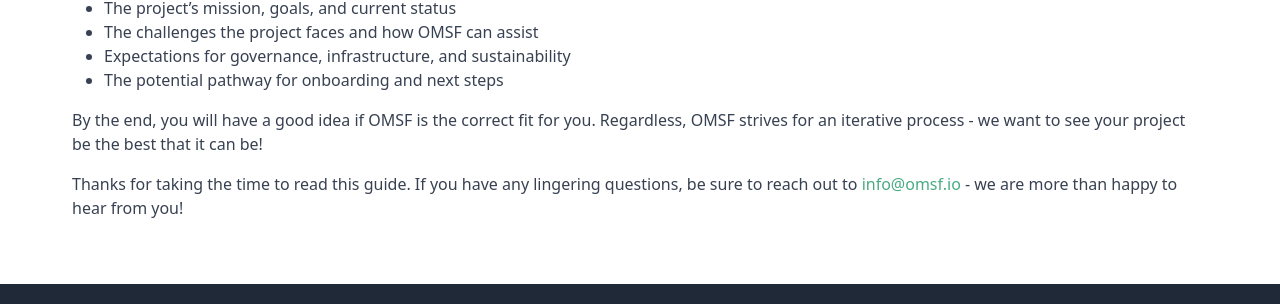
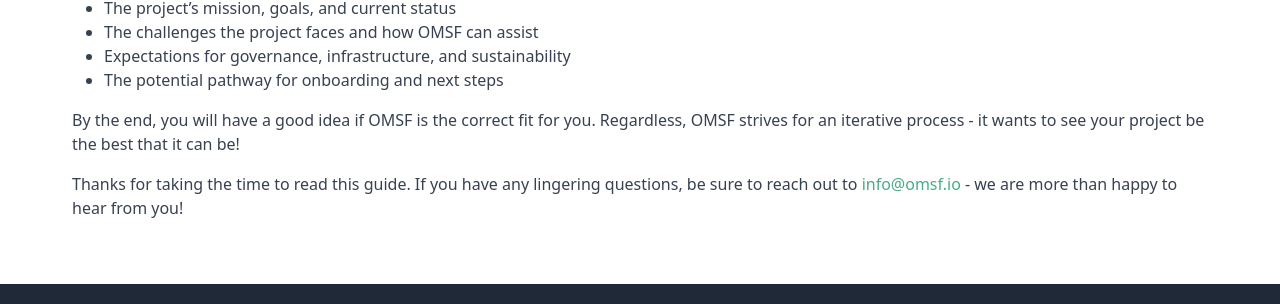
Before and after one commit to corsa-center/corsa-center.github.io, a Jekyll site: the page built from docs/foundations/omsf.md, in a window 1280 px wide and 900 px high, scrolled down 2082 px. Shown: the part 528-832 px from the top of the window. Built offline with Jekyll 4.4.1, drawn with Linux system fonts in a browser that asks for light colours; nearby versions of some CDN libraries.

Commit message:
Update docs/foundations/omsf.md

```diff
--- a/docs/foundations/omsf.md
+++ b/docs/foundations/omsf.md
@@ -110,6 +110,6 @@
 * Expectations for governance, infrastructure, and sustainability
 * The potential pathway for onboarding and next steps
 
-By the end, you will have a good idea if OMSF is the correct fit for you. Regardless, OMSF strives for an iterative process \- we want to see your project be the best that it can be\!
+By the end, you will have a good idea if OMSF is the correct fit for you. Regardless, OMSF strives for an iterative process \- it wants to see your project be the best that it can be\!
 
 Thanks for taking the time to read this guide. If you have any lingering questions, be sure to reach out to [info@omsf.io](mailto:info@omsf.io) \- we are more than happy to hear from you\!
```
